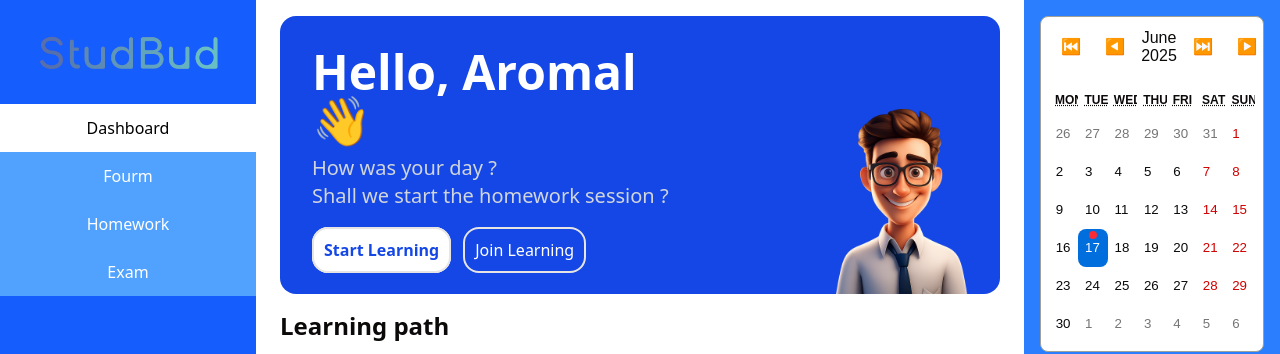
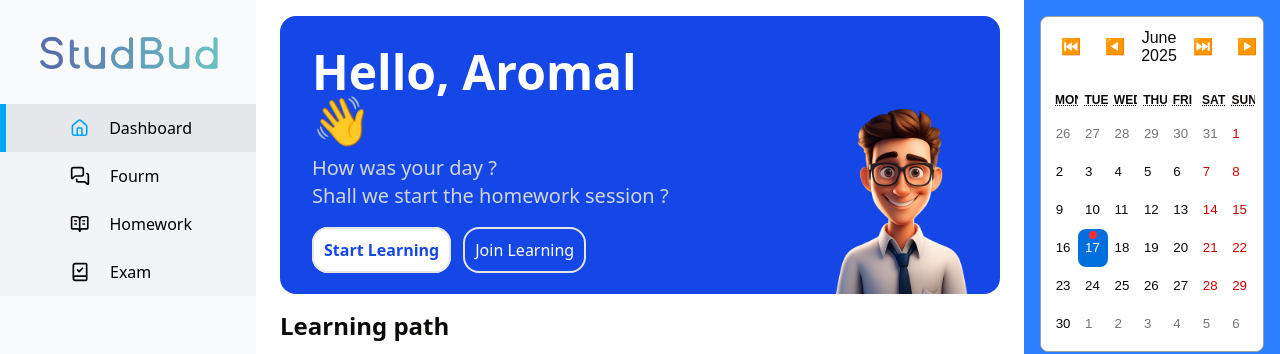
Before and after one commit to masterdevsabith/studbud, a Next.js app: page /dashboard in a window 1280 px wide. Shown: the top 354 px of the page. Built offline with nearby package versions, Linux system fonts and the light colour scheme.

Commit message:
made changes to sidebar,

```diff
--- a/app/dashboard/widgets/CalendarNotes.tsx
+++ b/app/dashboard/widgets/CalendarNotes.tsx
@@ -43,6 +43,7 @@ export default function CalendarNotes() {
 
   return (
     <section className="calendar_and_notes">
+      {/* <h3>Plan Your Day</h3> */}
       <Calendar
         className="mb-5 "
         onChange={setDate}
--- a/app/dashboard/widgets/Sidebar.tsx
+++ b/app/dashboard/widgets/Sidebar.tsx
@@ -5,6 +5,12 @@ import { Tabs } from "@/app/types";
 import { useState } from "react";
 import { Home } from "lucide-react";
 import { usePathname } from "next/navigation";
+import {
+  HomeIcon,
+  MessagesSquare,
+  BookOpenText,
+  BookCheck,
+} from "lucide-react";
 
 interface Active {
   activeTab: string;
@@ -17,22 +23,22 @@ export default function Sidebar() {
     {
       tabName: "Dashboard",
       path: "/dashboard/",
-      icon: "",
+      icon: HomeIcon,
     },
     {
       tabName: "Fourm",
       path: "/dashboard/screens/fourm",
-      icon: "",
+      icon: MessagesSquare,
     },
     {
       tabName: "Homework",
       path: "/dashboard/screens/homework",
-      icon: "",
+      icon: BookOpenText,
     },
     {
       tabName: "Exam",
       path: "/dashboard/home",
-      icon: "",
+      icon: BookCheck,
     },
   ];
 
@@ -41,7 +47,7 @@ export default function Sidebar() {
   };
 
   return (
-    <section className="h-screen bg-blue-600 p-0">
+    <section className="h-screen bg-gray-50 p-0">
       <div>
         <h3 className="flex justify-center pt-6">
           <Image
@@ -55,14 +61,23 @@ export default function Sidebar() {
           {tabs.map((tab, index) => {
             const isActive =
               pathname === tab.path || pathname === tab.path.replace(/\/$/, "");
+            const Icon = tab.icon;
             return (
               <div key={index}>
                 <button
-                  className={`w-full py-3 font-medium  ${
-                    isActive ? "bg-white text-black" : "bg-blue-400 text-white"
-                  } hover:bg-blue-300 transition-colors duration-300 `}
+                  className={`w-full py-3 font-medium flex items-center justify-start px-16  ${
+                    isActive
+                      ? "bg-gray-200 text-black border-l-6 border-sky-500"
+                      : "bg-gray-100 text-black border-l-6 border-gray-100"
+                  } hover:bg-gray-100 transition-colors duration-300 `}
                   onClick={() => handlePath(tab.path)}
                 >
+                  <Icon
+                    size={20}
+                    className={`mr-5  ${
+                      isActive ? "text-sky-500" : "text-black"
+                    }`}
+                  />
                   {tab.tabName}
                 </button>
               </div>
```
